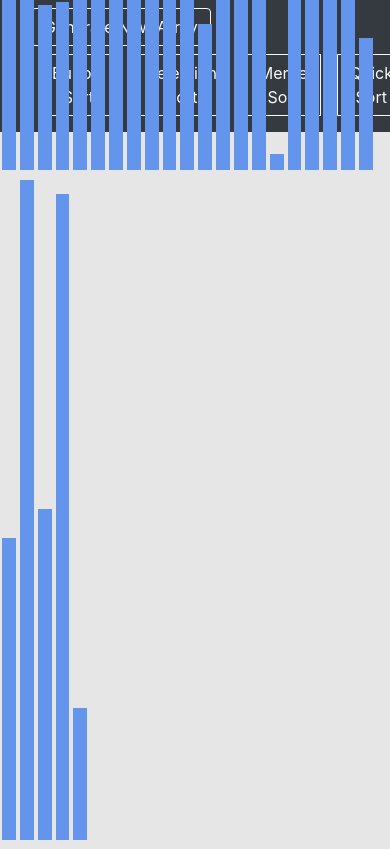
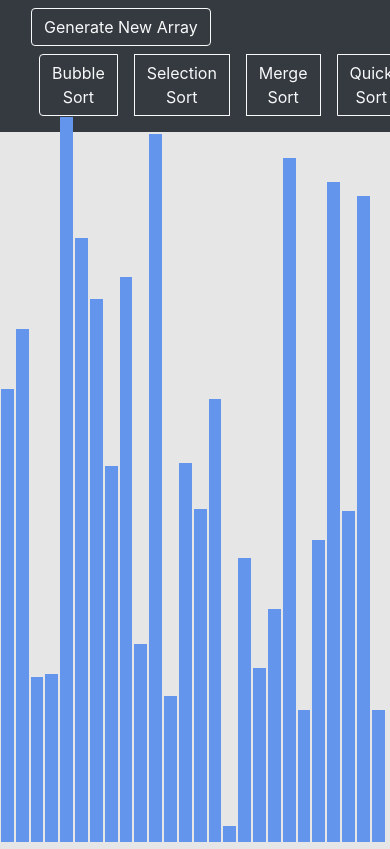
Before and after one commit to sidk003/Sorting_Visualizer, a React (Create React App) app: page / in a window 390 px wide. Shown: the top 849 px of the page. Built offline with nearby package versions, Linux system fonts and the light colour scheme.

Commit message:
Support for different screen sizes and resolutions added

```diff
--- a/src/components/Body.css
+++ b/src/components/Body.css
@@ -5,16 +5,15 @@ body {
 
 .array-container {
   position: absolute;
-  /* To set specific margin below the bars(trial and error) */
-  bottom: -4px;
+  bottom: -5px !important;
 }
 
+/*  1366 x 768 screens*/
 .array-bar {
-  bottom: 0px;
+  display: inline-block;
   transition: all 0.3s ease;
-  width: 3.55vw;
-  display: inline-block;
-  margin: 2px;
+  width: 3.65vw;
+  margin: 1.3px;
 }
 
 .array-bar:hover {
@@ -25,70 +24,116 @@ body {
   -o-transition: background-color 1s ease-out;
   transition: background-color 1s ease-out;
 }
-/* Compatibilty for mobile screens and tablets to be added, works on std HD and UHD screen resolutions
-/* For small screens
-@media screen and (max-width: 1199px) {
+
+/* support for mobile devices */
+@media (min-width: 200px) and (max-width: 399px) {
   .array-container {
-    padding-left: 6px !important;
-  }
-
-  .array-bar {
-    width: 3.5vw !important;
-    margin: 0.15vw;
-  }
-}
-/* Small screens end here */
-
-/* for 1366 x 768 with variants
-@media (min-width: 1366px) and (max-width: 1919px) {
-  .array-container {
-    padding-left: 6px !important;
-  }
-
-  .array-bar {
-    width: 3.5vw !important;
-  }
-}
-/* with bookmarks tab
-@media (min-height: 600px) and (max-height: 650px) {
-  .array-container {
-    padding-left: 6px !important;
+    bottom: -285px;
   }
   .array-bar {
-    width: 3.5vw !important;
-    margin-top: 3vh !important;
-  }
-}
-/* without bookmarks tab
-@media (min-height: 650px) and (max-height: 660px) {
-  .array-container {
-    padding-left: 6px !important;
-  }
-  .array-bar {
-    width: 3.5vw !important;
-    margin-top: 7.5vh !important;
+    width: 3.13vw;
+    margin: 1px;
   }
 }
 
-@media (min-height: 661px) and (max-height: 670px) {
+@media (min-width: 300px) and (max-width: 400px) {
   .array-container {
-    padding-left: 6px !important;
+    bottom: -75px;
   }
   .array-bar {
-    width: 3.5vw !important;
-    margin-top: 8.5vh !important;
+    width: 3.29vw;
+    margin: 1px;
   }
 }
-/* for 1366 x 768 with variants ends here*/
 
-/* settings for 1920 * 1080
-@media (min-width: 1200px) {
+@media (min-width: 401px) and (max-width: 500px) {
   .array-container {
-    padding-left: 10px;
+    bottom: -7px;
   }
   .array-bar {
-    width: 4vw;
-    margin: 0.15vw;
-    margin-top: 42vh;
+    width: 3.35vw;
+    margin: 1px;
   }
-} */
+}
+
+/* For tablets */
+@media (min-width: 501px) and (max-width: 699px) {
+  .array-container {
+    bottom: -10px;
+  }
+  .array-bar {
+    width: 3.4vw;
+    margin: 1.2px;
+  }
+}
+
+@media (min-width: 700px) and (max-width: 899px) {
+  .array-container {
+    bottom: -7px;
+  }
+  .array-bar {
+    width: 3.52vw;
+    margin: 1.2px;
+  }
+}
+
+/* for minimised screens */
+@media (min-width: 900px) and (max-width: 999px) {
+  .array-bar {
+    width: 3.62vw;
+    margin: 1px;
+  }
+}
+
+@media (min-width: 1000px) and (max-width: 1099px) {
+  .array-bar {
+    width: 3.61vw;
+    margin: 1.2px;
+  }
+}
+
+@media (min-width: 1100px) and (max-width: 1199px) {
+  .array-bar {
+    width: 3.66vw;
+    margin: 1px;
+  }
+}
+
+@media (min-width: 1200px) and (max-width: 1349px) {
+  .array-bar {
+    width: 3.68vw;
+    margin: 1px;
+  }
+}
+@media (min-width: 1500px) and (max-width: 1700px) {
+  .array-bar {
+    width: 3.7vw;
+    margin: 1px;
+  }
+}
+
+@media (min-width: 1701px) and (max-width: 1800px) {
+  .array-container {
+    bottom: -2px;
+  }
+  .array-bar {
+    width: 3.66vw;
+    margin: 1.5px;
+  }
+}
+@media (min-width: 1801px) and (max-width: 1900px) {
+  .array-bar {
+    width: 3.68vw;
+    margin: 1.4px;
+  }
+}
+/* 1920 x 1080 screens */
+@media (min-width: 1901px) {
+  .array-container {
+    bottom: -1px;
+  }
+  .array-bar {
+    width: 3.68vw;
+    margin: 1.5px;
+  }
+}
```
Also changed, not shown: 3 other files (tests, documents, lock files or other folders).
